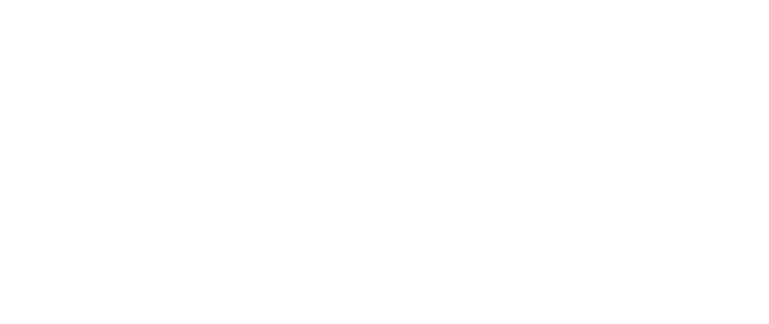
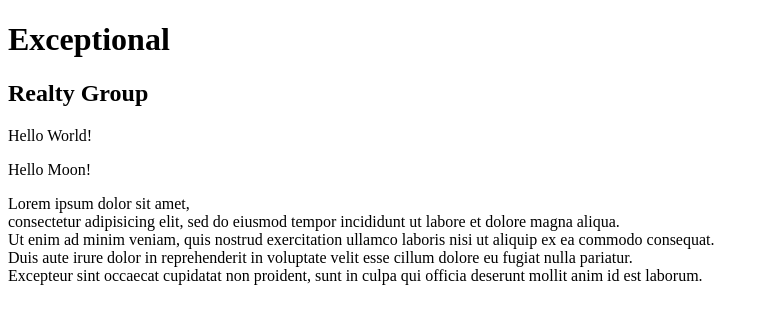
Before and after one commit to nhinhdao/exceptional-realty, a plain HTML site: page index.html in a window 1280 px wide. Shown: the whole page, without its empty margins (0-769 px from the left). Drawn offline with Linux system fonts and the light colour scheme.

Commit message:
add body content to index.html

```diff
--- a/index.html
+++ b/index.html
@@ -15,5 +15,13 @@
     </head>
     <body>
         <!--The body is the entire viewable area of the web page. For example we can see text, links, images, and medias...-->
+        <h1>Exceptional</h1>
+        <h2>Realty Group</h2>
+        <p>Hello World!</p>
+        <p>Hello Moon!</p>
+        <p>Lorem ipsum dolor sit amet, <br>consectetur adipisicing elit, sed do eiusmod tempor incididunt ut labore et dolore magna aliqua.
+            <br>Ut enim ad minim veniam, quis nostrud exercitation ullamco laboris nisi ut aliquip ex ea commodo consequat.
+            <br>Duis aute irure dolor in reprehenderit in voluptate velit esse cillum dolore eu fugiat nulla pariatur.
+            <br>Excepteur sint occaecat cupidatat non proident, sunt in culpa qui officia deserunt mollit anim id est laborum.</p>
     </body>
 </html>
```
Also changed, not shown: real-estate-listings.html (+13 -0 lines).
